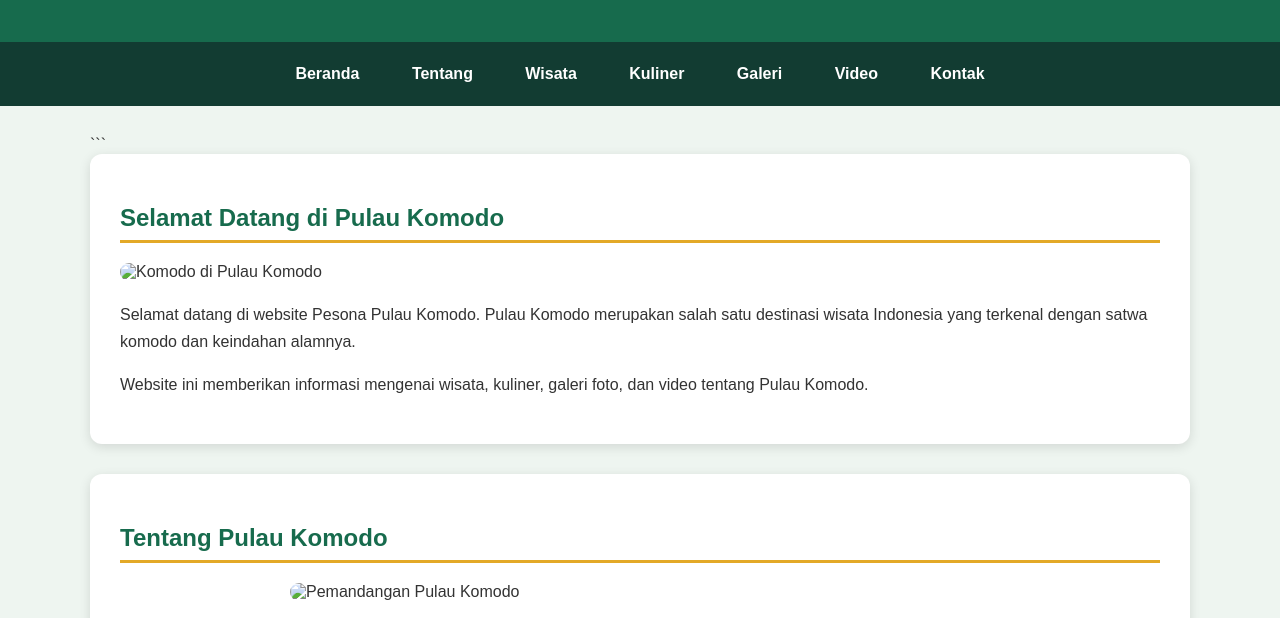
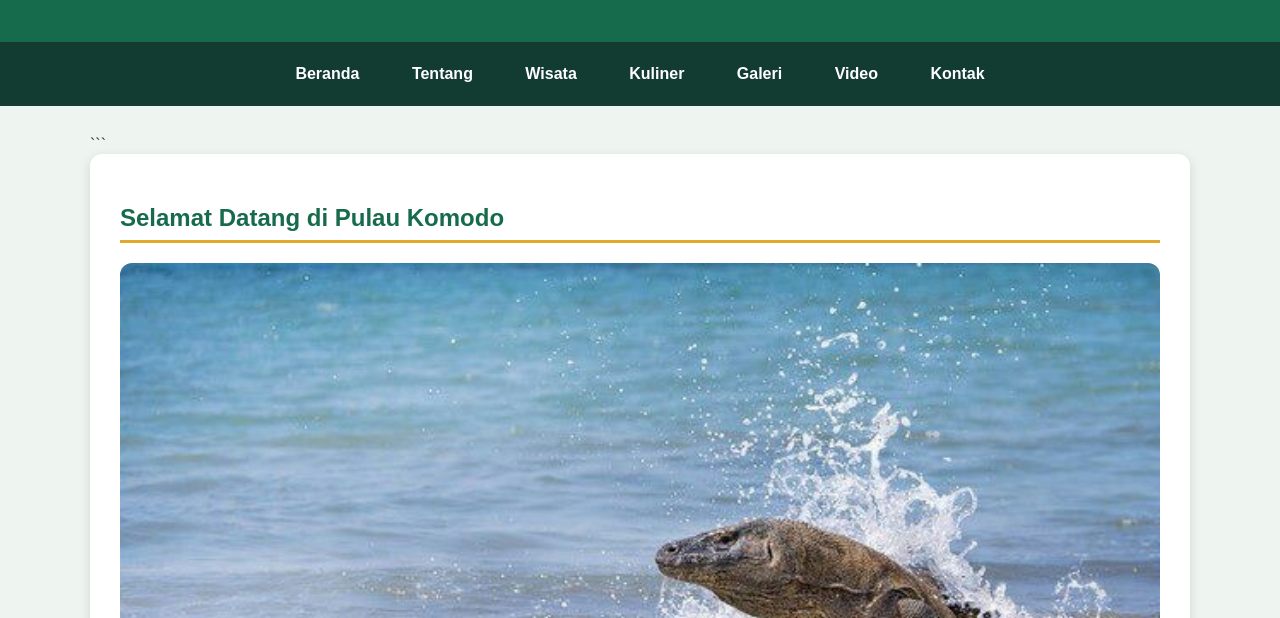
Before and after one commit to akbarkevib-ui/wisata_pulau-komodo, a plain HTML site: page index.html in a window 1280 px wide. Shown: the part 149-767 px from the top of the page. Drawn offline with Linux system fonts and the light colour scheme; a script that the page names is missing.

Commit message:
Fix HTML formatting and structure

````diff
--- a/index.html
+++ b/index.html
@@ -34,12 +34,13 @@
 <div class="container">
 
 ```
+<!-- BERANDA -->
 <section class="menu" id="beranda">
 
     <h2>Selamat Datang di Pulau Komodo</h2>
 
     <img
-        src="foto/komodo.jpg"
+        src="komodo.jpg"
         alt="Komodo di Pulau Komodo"
         class="gambar-utama"
     >
@@ -59,12 +60,13 @@
 </section>
 
 
+<!-- TENTANG -->
 <section class="menu" id="tentang">
 
     <h2>Tentang Pulau Komodo</h2>
 
     <img
-        src="foto/pulau-komodo.jpg"
+        src="pulau-komodo.jpg"
         alt="Pemandangan Pulau Komodo"
         class="gambar"
     >
@@ -85,6 +87,7 @@
 </section>
 
 
+<!-- WISATA -->
 <section class="menu" id="wisata">
 
     <h2>Informasi Wisata</h2>
@@ -136,6 +139,7 @@
 </section>
 
 
+<!-- KULINER -->
 <section class="menu" id="kuliner">
 
     <h2>Kuliner</h2>
@@ -195,6 +199,7 @@
 </section>
 
 
+<!-- GALERI -->
 <section class="menu" id="galeri">
 
     <h2>Galeri Pulau Komodo</h2>
@@ -216,6 +221,7 @@
 </section>
 
 
+<!-- VIDEO -->
 <section class="menu" id="video">
 
     <h2>Video Pulau Komodo</h2>
@@ -238,6 +244,7 @@
 </section>
 
 
+<!-- KONTAK -->
 <section class="menu" id="kontak">
 
     <h2>Kontak</h2>
````
